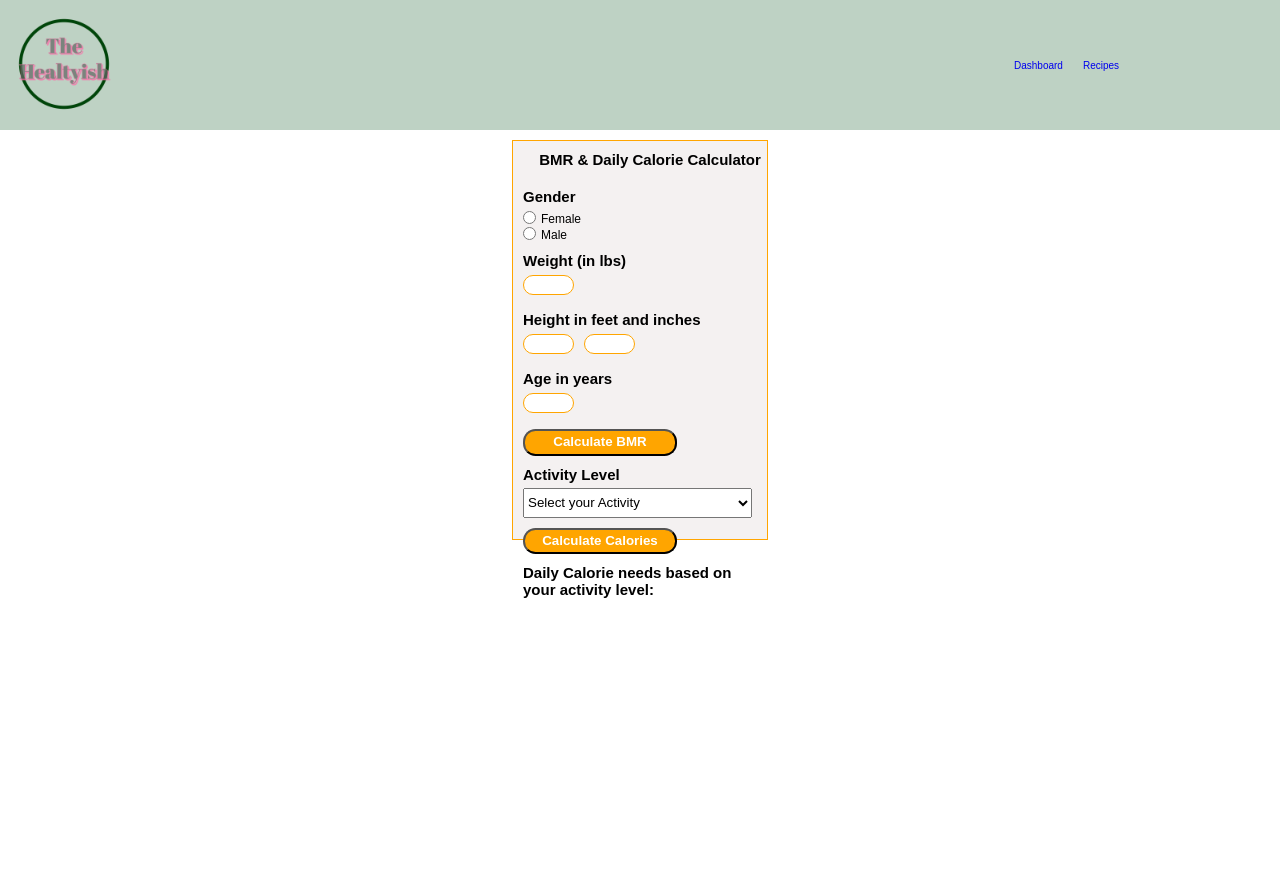
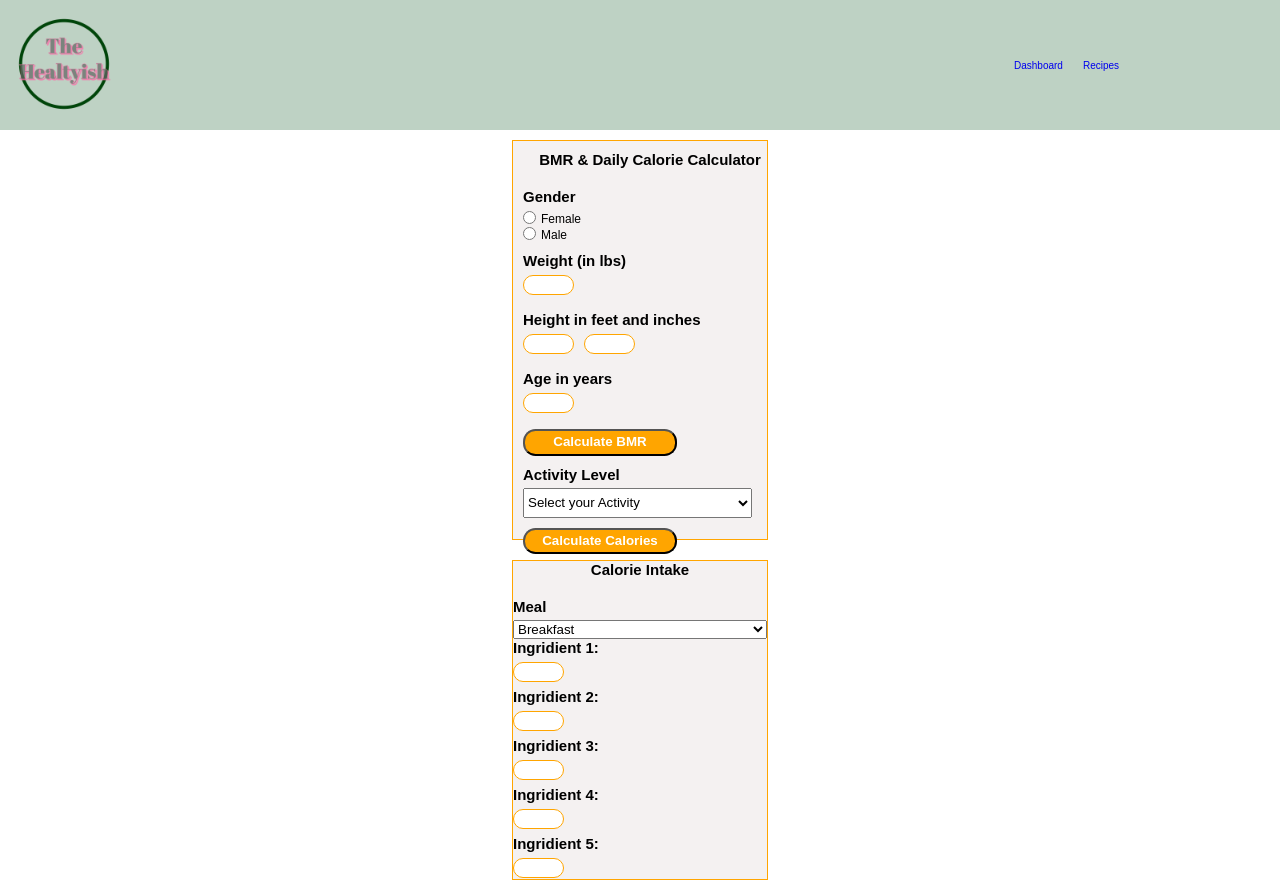
Before and after one commit to ismetcetin/TheHealtyish, a React (Create React App) app: page /dashboard in a window 1280 px wide. Before the commit the page ends 800 px from the top, so only its background shows below. Built offline with nearby package versions, Linux system fonts and the light colour scheme.

Commit message:
created calorie intake form component

```diff
--- /dev/null
+++ b/src/components/IntakeForm/IntakeForm.js
@@ -0,0 +1,51 @@
+import "./IntakeForm.scss";
+import React from "react";
+
+export default function IntakeForm({
+  bmr,
+  deficit,
+  meal,
+  ingr1,
+  ingr2,
+  ingr3,
+  ingr4,
+  ingr5,
+}) {
+  return (
+    <section className="form__calorie__wrapper">
+      <h2 className="form__title">Calorie Intake</h2>
+      <div className="form__bmr">{bmr}</div>
+      <div className="form__deficit">{deficit}</div>
+      <form className="form__calorie">
+        <label className="form__label">Meal</label>
+        <select name="meal" value={meal} className="form__meal">
+          <option type="text" value="breakfast">
+            Breakfast
+          </option>
+          <option type="text" value="snackOne">
+            Snack-1
+          </option>
+          <option type="text" value="lunch">
+            Lunch
+          </option>
+          <option type="text" value="snackTwo">
+            Snack-2
+          </option>
+          <option type="text" value="dinner">
+            Dinner
+          </option>
+        </select>
+        <label className="form__label">Ingridient 1:</label>
+        <input type="text" name="ingr1" value={ingr1} className="form__input"></input>
+        <label className="form__label">Ingridient 2:</label>
+        <input type="text" name="ingr2" value={ingr2} className="form__input"></input>
+        <label className="form__label">Ingridient 3:</label>
+        <input type="text" name="ingr3" value={ingr3} className="form__input"></input>
+        <label className="form__label">Ingridient 4:</label>
+        <input type="text" name="ingr4" value={ingr4} className="form__input"></input>
+        <label className="form__label">Ingridient 5:</label>
+        <input type="text" name="ingr5" value={ingr5} className="form__input"></input>
+      </form>
+    </section>
+  );
+}
--- /dev/null
+++ b/src/components/IntakeForm/IntakeForm.scss
@@ -0,0 +1,13 @@
+.form__calorie{
+    display: flex;
+    flex-direction: column;
+    &__wrapper{
+        box-sizing: border-box;
+        background-color: #f4f1f1;
+        padding: 0;
+        margin: 1rem 0;
+        border: 1px solid orange;
+        width: 20vw;
+        height: 40vh;
+    }
+}
--- a/src/pages/Dashboard/Dashboard.js
+++ b/src/pages/Dashboard/Dashboard.js
@@ -1,11 +1,15 @@
 import React, { Component } from 'react';
 import './Dashboard.scss';
 import BMR from '../../components/BMR/BMR';
+import IntakeForm from '../../components/IntakeForm/IntakeForm';
 
 export default class Dashboard extends Component {
   render() {
     return (
-      <BMR />
+      <>
+        <BMR />
+        <IntakeForm />
+      </>
     )
   }
 }
```
